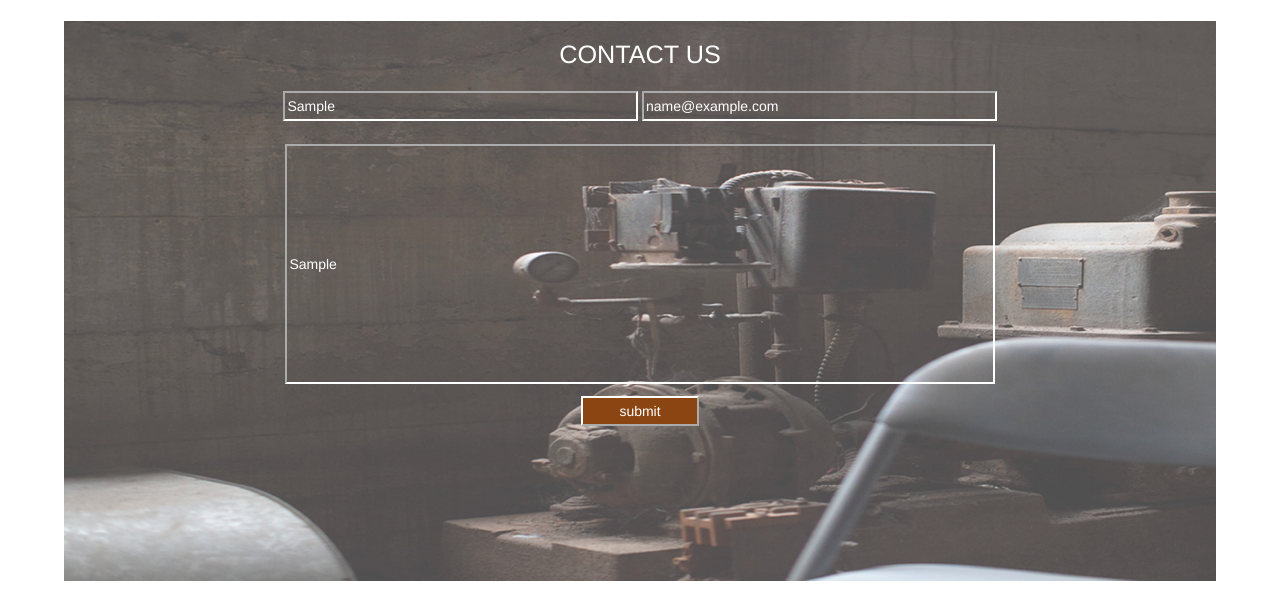
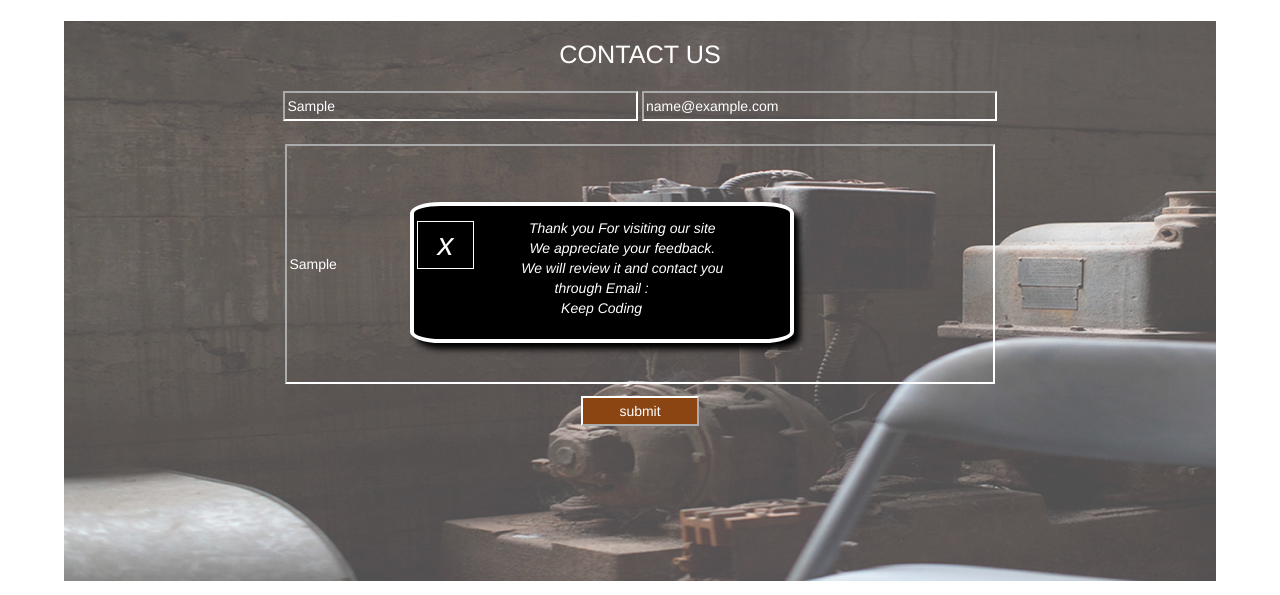
Before and after one commit to COdingaorg/Delani-Studios, a plain HTML site: page index.html in a window 1280 px wide. Both pictures are taken after typing "Sample", "name@example.com", "Sample" into the empty fields and a click on the button "submit". Shown: the part 2082-2677 px from the top of the page. Drawn offline with nearby package versions, Linux system fonts and the light colour scheme; files whose address does not match are found by name.

Commit message:
adds cancel button

```diff
--- a/css/styles.css
+++ b/css/styles.css
@@ -188,3 +188,10 @@ h1{
   color: white;
   background-color: saddlebrown;
 }
+#cancel{
+  font-size: xx-large;
+  border: 1px solid white;
+  width: 15%;
+  float: left;
+  margin :1% -5% 0 1%;
+}
--- a/index.html
+++ b/index.html
@@ -96,6 +96,7 @@
           <input type="button" value="submit" placeholder="SUBMIT" id="submitbtn">
       </form>
       <div id="Popup">
+        <p id="cancel">x</p>
         <p>Thank you <span id="userName"></span>For visiting our site<br>
         We appreciate your feedback.<br> We will review it and contact you <br>through Email : <span id="userEmail"></span><br>Keep Coding</p>
       </div>
--- a/js/scripts.js
+++ b/js/scripts.js
@@ -38,5 +38,7 @@ $(document).ready(function(){
           function(){$('#'+projHover+' p').fadeIn()},
           function(){$('#'+projHover+' p').fadeOut()})
       })
-
+  $('#submitbtn').click(
+    function(){$('#Popup').show()}
+  )
 })
```
